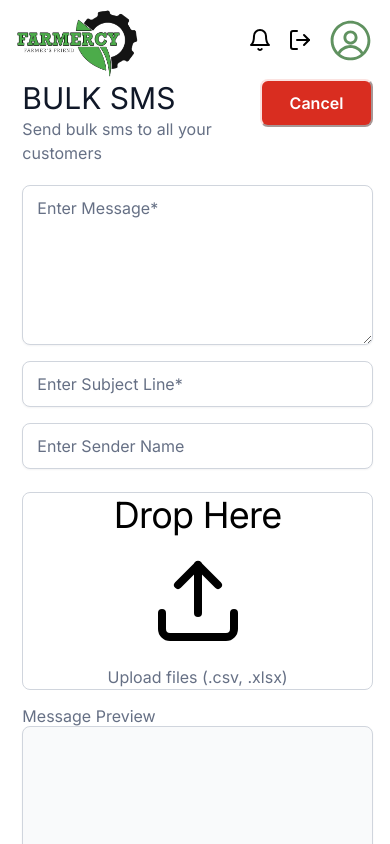
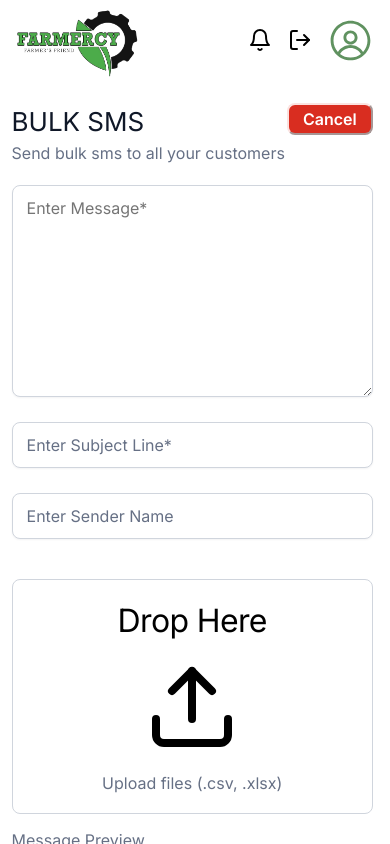
Before and after one commit to TeDbit/FARMECY, a React (Create React App) app: page / in a window 390 px wide. Shown: the top 844 px of the page. Built offline with nearby package versions, Linux system fonts and the light colour scheme.

Commit message:
new xhanges made

```diff
--- a/src/App.css
+++ b/src/App.css
@@ -29,8 +29,8 @@ button {
   /* box-shadow: 0px 1px 2px rgba(16, 24, 40, 0.05); */
 }
 .allBody {
-  min-height: 120vh;
-  position:-ms-page;
+  min-height: 100vh;
+  /* position:-ms-page; */
   /* background-color: #282c34; */
   padding-right: 2.5%;
   padding-left: 1%;
@@ -41,9 +41,10 @@ button {
 .center {
   display: flex;
   flex-direction: row;
+  padding-top: 20px;
   /* background-color: #667085; */
   width: 100%;
-  height: 956px;
+  height: 1200px;
 }
 .fullheight {
   position: absolute;
@@ -106,4 +107,45 @@ button {
     padding-right: 2%;
   }
 
+  .allBody {
+    min-height: 120vh;
+    /* position:-ms-page; */
+    /* background-color: #282c34; */
+    padding-right: 2.5%;
+    padding-left: 1%;
+
+  }
+
+  button {
+    display: flex;
+    flex-direction: row;
+    position: relative;
+    justify-content: center;
+    align-items: center;
+    padding: 0px;
+    font-family: 'Inter';
+    font-style: normal;
+    font-weight: 600;
+    font-size: 16px;
+    line-height: 24px;
+    width: 86px;
+    height: 32px;
+    border-color: #D0D5DD;
+    border-radius: 8px;
+    background: white;
+    /* box-shadow: 0px 1px 2px rgba(16, 24, 40, 0.05); */
+  }
+
+  @media only screen and (max-width: 600px) {
+
+
+    .allBody {
+      min-height: 180vh;
+      /* position:-ms-page; */
+      /* background-color: #282c34; */
+      padding-right: 2.5%;
+      padding-left: 1%;
+
+    }
+  }
 }
--- a/src/Components/Main/Main.css
+++ b/src/Components/Main/Main.css
@@ -104,7 +104,7 @@ input::placeholder {
   .upperc {
     display: flex;
     flex-direction: row;
-    height: 100%;
+    height: 50%;
     padding-top: 20px;
     padding-bottom: 20px;
     /* background-color: #555; */
@@ -230,6 +230,14 @@ input::placeholder {
 
   @media only screen and (max-width: 900px) {
 
+    .main {
+      padding: 3% 0% 0% 0%;
+      width: 100%;
+      height:100%;
+
+      /* background-color:greenyellow; */
+    }
+
     .log-container {
       display: none;
       flex-direction: column;
@@ -243,6 +251,35 @@ input::placeholder {
       height: 100%;
     }
 
+    .dragdrop-container {
+      display: flex;
+      flex-direction: column;
+      padding: 20px 0px 20px 0px;
+      width: 100%;
+      height: 100%;
+      gap: 1rem;
+    }
+
+    .textH {
+      margin: 0px;
+      font-style: normal;
+      font-weight: 400;
+      font-size: 26px;
+      line-height: 38px;
+      color: #101828;
+    }
+
+    .textH2 {
+      margin: 0px;
+      font-style: normal;
+      font-weight: 400;
+      font-size: 32px;
+      line-height: 44px;
+      text-align: center;
+      letter-spacing: -0.02em;
+
+
+    }
 
     @media only screen and (max-width: 600px) {
       .upperc {
--- a/src/Components/Main/Main.js
+++ b/src/Components/Main/Main.js
@@ -19,7 +19,7 @@ export class Main extends Component{
                    <div className="container">
                        <div className="upperc">
                            <div className="messagefield">
-                               <textarea id="freeform" name="Message">Enter Message*</textarea>
+                               <textarea id="freeform" name="Message" placeholder="Enter Message*"></textarea>
                                <input type="text" placeholder="Enter Subject Line*"/>
                                <input type="text" placeholder="Enter Sender Name"/>
                            </div>
--- a/src/Components/Navbar/Navbar.css
+++ b/src/Components/Navbar/Navbar.css
@@ -4,7 +4,7 @@
 .navbar {
     display: inline-flex;
     vertical-align: middle;
-    /*background-color:lightgreen;*/
+    /* background-color:lightgreen; */
     padding-top: 8px;
     width: 100%;
     height: 72px;
```
